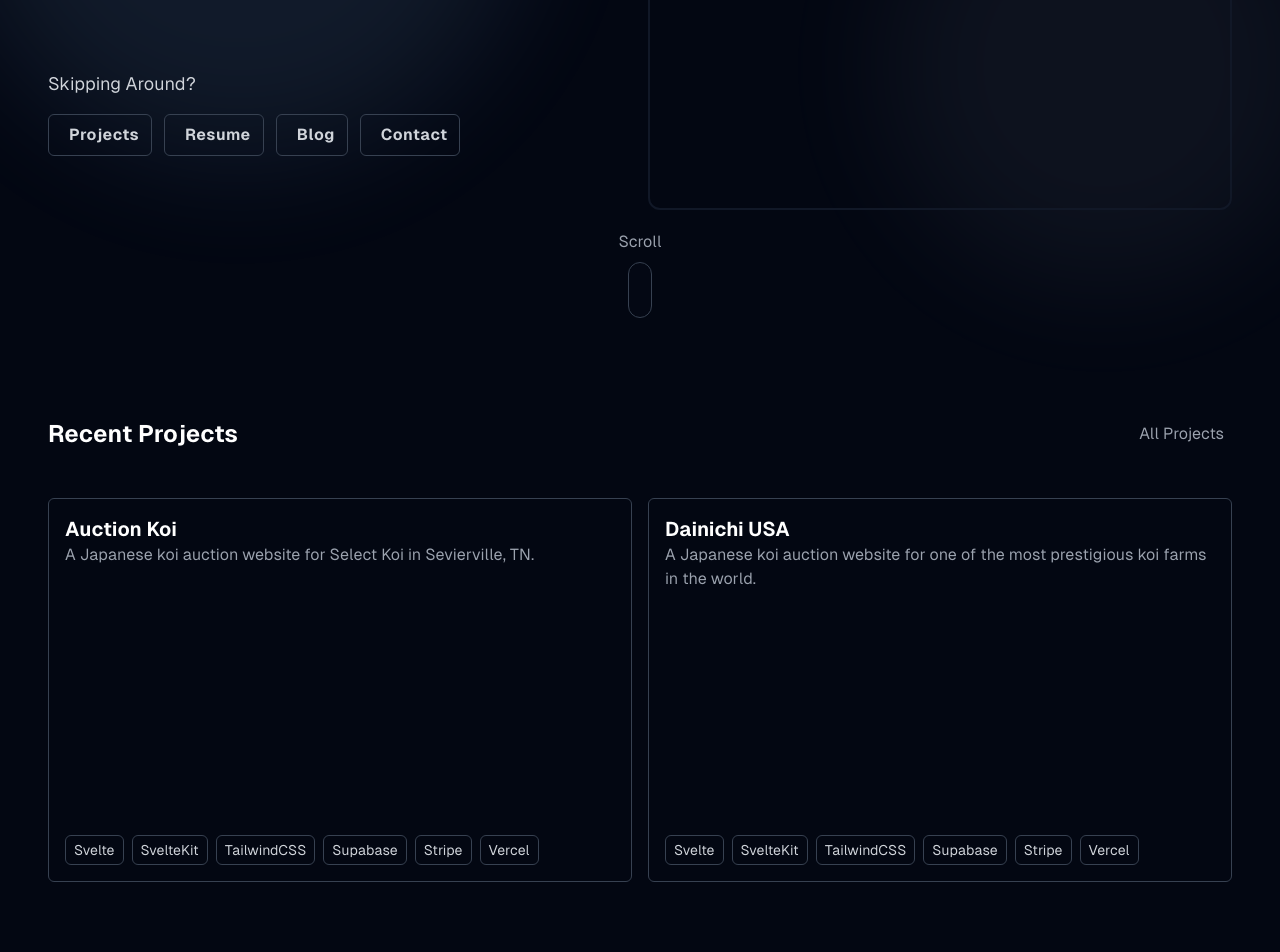
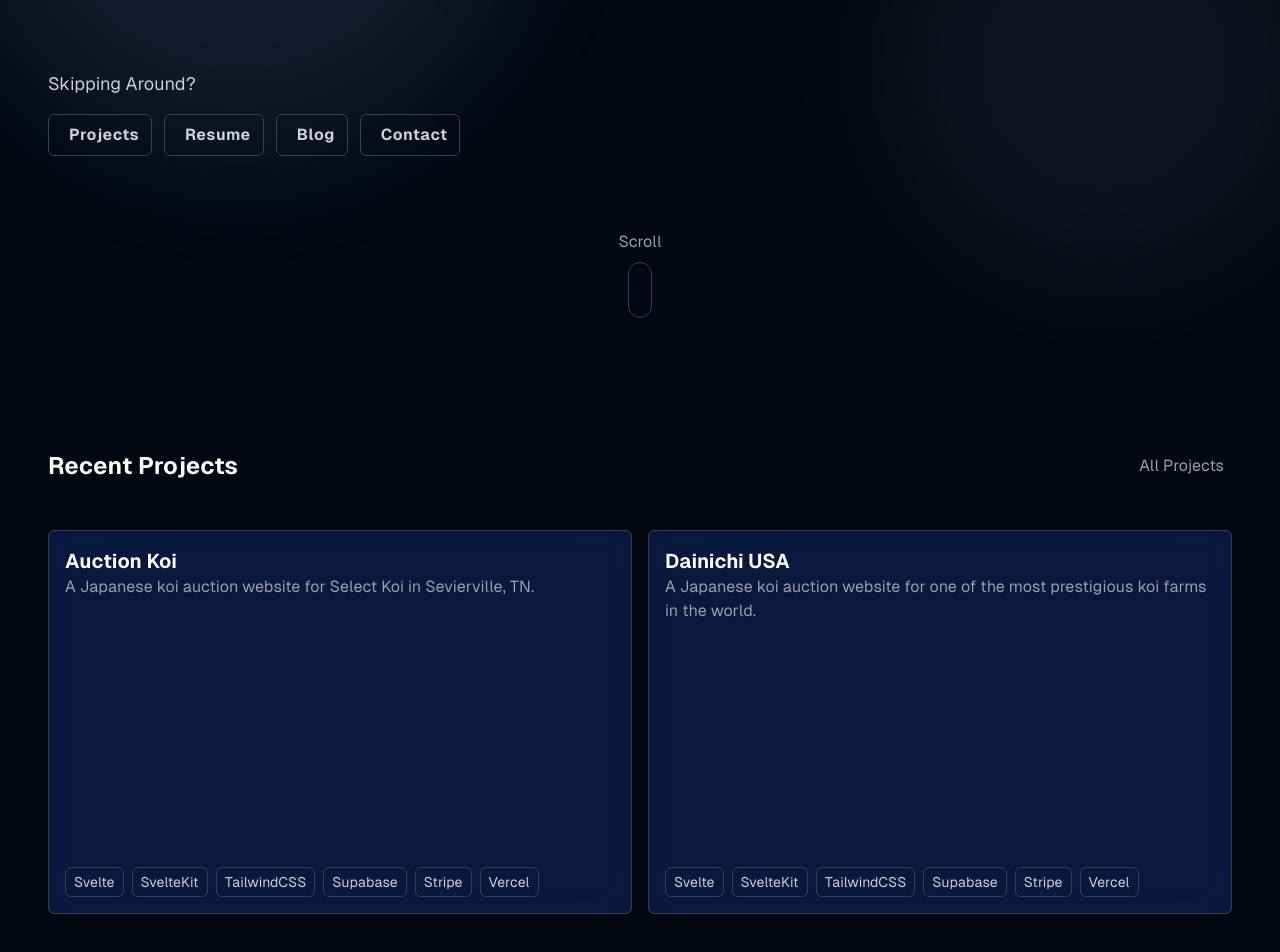
Before and after one commit to thompsonbear/portfolio, a SvelteKit app: page / in a window 1280 px wide. Shown: the part 462-1414 px from the top of the page. Built offline with nearby package versions, Linux system fonts and the light colour scheme; some icons are missing.

Commit message:
3D work and responsive work on projects

```diff
--- a/src/app.html
+++ b/src/app.html
@@ -6,7 +6,7 @@
 		<meta name="viewport" content="width=device-width, initial-scale=1" />
 		%sveltekit.head%
 	</head>
-	<body data-sveltekit-preload-data="hover" class="bg-gray-950 text-white">
+	<body data-sveltekit-preload-data="hover" class="bg-gray-950 text-white overscroll-y-none">
 		<div style="display: contents">%sveltekit.body%</div>
 	</body>
 </html>
--- a/src/lib/components/Header.svelte
+++ b/src/lib/components/Header.svelte
@@ -10,7 +10,7 @@
 	class="flex justify-center h-16 sticky top-0 left-0 backdrop-blur-md w-full z-20 border-b {scrollY !=
 		0 || 'border-opacity-0'} border-gray-800 duration-300 transition-all"
 >
-	<div class="flex justify-between items-center w-full px-12">
+	<div class="flex justify-between items-center w-full px-8 sm:px-12">
 		<a
 			href="/"
 			class="font-semibold text-gray-100 tracking-wide hover:opacity-100 opacity-80 duration-300"
--- a/src/routes/+layout.svelte
+++ b/src/routes/+layout.svelte
@@ -9,23 +9,47 @@
 	let scrollY: number;
 
 	import Header from '$lib/components/Header.svelte';
+
+	import { Canvas } from '@threlte/core';
+	import Scene from './Scene.svelte';
+
+	let body: HTMLElement;
+	let bodyHeight: number;
+
+	function setBodyHeight() {
+		setTimeout(() => {
+			bodyHeight = body.scrollHeight;
+		}, 1000);
+	}
+
+	function setBody(node: HTMLElement) {
+		body = node;
+		setBodyHeight();
+	}
 </script>
 
 <svelte:head>
 	<script src="https://code.iconify.design/iconify-icon/1.0.7/iconify-icon.min.js"></script>
 </svelte:head>
 
-<svelte:window bind:scrollY />
+<svelte:body use:setBody />
+<svelte:window bind:scrollY on:resize={setBodyHeight} />
 
-<div class="w-full flex flex-col items-center">
+<div class="fixed -z-50 h-screen w-screen">
+	<Canvas>
+		<Scene {scrollY} scrollYMax={bodyHeight / 2} />
+	</Canvas>
+</div>
+
+<div class="flex w-full flex-col items-center">
 	<Header {nav_links} />
-	<div class=" flex flex-col w-full lg:px-12 px-8 relative">
-		<div
-			class="fixed top-12 -left-12 rounded-full bg-blue-300 w-[80vw] lg:w-[45vw] aspect-square -z-50 blur-3xl opacity-10"
-		/>
-		<div
-			class="fixed bottom-12 -right-12 rounded-full bg-blue-100 w-[60vw] lg:w-[35vw] aspect-square -z-50 blur-3xl opacity-5"
-		/>
+	<div
+		class="fixed -left-12 top-12 -z-50 aspect-square w-[80vw] rounded-full bg-blue-300 opacity-10 blur-3xl lg:w-[45vw]"
+	/>
+	<div
+		class="fixed -right-12 bottom-12 -z-50 aspect-square w-[60vw] rounded-full bg-blue-100 opacity-5 blur-3xl lg:w-[35vw]"
+	/>
+	<div class=" relative flex w-full max-w-[2000px] flex-col px-8 lg:px-12">
 		<slot />
 	</div>
 </div>
--- a/src/routes/+page.svelte
+++ b/src/routes/+page.svelte
@@ -2,6 +2,8 @@
 	import { onMount } from 'svelte';
 	import type { PageData } from './$types';
 	export let data: PageData;
+
+	import ProjectsScroller from './ProjectsScroller.svelte';
 
 	const { nav_links } = data;
 
@@ -14,13 +16,6 @@
 	onMount(() => {
 		quick_links = nav_links;
 	});
-
-	interface Project {
-		title: string;
-		description: string;
-		tags: string[];
-		href: string;
-	}
 
 	let projects: Project[] = [
 		{
@@ -44,14 +39,14 @@
 <svelte:window bind:scrollY />
 
 <section id="home" class="flex flex-col">
-	<div class="grid lg:grid-cols-2 gap-4 h-[calc(80vh-2rem)]">
+	<div class="grid h-[calc(80vh-2rem)] gap-4 lg:grid-cols-2">
 		<div class="flex flex-col justify-around">
 			<div>
 				<h1 class="text-2xl lg:text-5xl">Hey,</h1>
 
 				<div>
-					<h1 class="text-[9vw] lg:text-[4vw] font-bold whitespace-nowrap">I'm Thompson</h1>
-					<p class="font-light text-gray-400 xl:text-2xl sm:text-base text-sm">
+					<h1 class="whitespace-nowrap text-[9vw] font-bold lg:text-[4vw]">I'm Thompson</h1>
+					<p class="text-sm font-light text-gray-400 sm:text-base xl:text-2xl">
 						Cloud/Systems Engineer and Developer
 					</p>
 				</div>
@@ -59,7 +54,7 @@
 				<a
 					on:click|preventDefault={(e) => scrollIntoView(e)}
 					href="#work"
-					class="bg-blue-600 py-3 px-8 sm:w-fit w-full text-xl font-medium rounded-md grid place-items-center my-12 hover:bg-blue-500 duration-300"
+					class="my-12 grid w-full place-items-center rounded-md bg-blue-600 px-8 py-3 text-xl font-medium duration-300 hover:bg-blue-500 sm:w-fit"
 					>See Work</a
 				>
 			</div>
@@ -70,78 +65,47 @@
 					{#each quick_links as link, i}
 						<a
 							in:fly|global={{ x: 100, duration: 600, delay: i * 50, easing: quartInOut }}
-							class="font-bold flex gap-2 px-3 py-2 h-fit justify-between items-center text-gray-300 tracking-wide rounded-md border border-gray-700 hover:bg-gray-700 hover:text-gray-200 duration-300"
+							class="flex h-fit items-center justify-between gap-2 rounded-md border border-gray-700 px-3 py-2 font-bold tracking-wide text-gray-300 backdrop-blur-xl duration-300 hover:bg-gray-700 hover:text-gray-200"
 							href={link.href}><iconify-icon icon={link.icon} />{link.text}</a
 						>
 					{/each}
 				</div>
 			</div>
 		</div>
-		<div class="lg:grid place-items-center border-2 border-gray-900 hidden font-bold rounded-xl">
-			Hero Image
-		</div>
 	</div>
 	<div
-		class="flex justify-center items-center overflow-clip h-[calc(20vh-2rem)] {scrollY == 0 ||
+		class="flex h-[calc(20vh-2rem)] items-center justify-center overflow-clip {scrollY == 0 ||
 			'opacity-0'} duration-1000"
 	>
 		<a
 			on:click|preventDefault={(e) => scrollIntoView(e)}
 			href="#work"
-			class="flex items-center text-gray-400 flex-col gap-2 group"
+			class="group flex flex-col items-center gap-2 text-gray-400"
 		>
-			<span class="group-hover:text-blue-500 duration-300 pointer-events-none">Scroll</span>
+			<span class="pointer-events-none duration-300 group-hover:text-blue-500">Scroll</span>
 			<div
-				class="h-14 w-6 border border-gray-700 rounded-full flex justify-center relative overflow-clip pointer-events-none"
+				class="pointer-events-none relative flex h-14 w-6 justify-center overflow-clip rounded-full border border-gray-700"
 			>
 				<span
-					class="h-14 pointer-events-none scroll w-6 bg-gray-500 group-hover:bg-blue-500 duration-300 absolute bottom-0 lg:top-0 lg:rounded-b-full left-0 rounded-t-full"
+					class="scroll pointer-events-none absolute bottom-0 left-0 h-14 w-6 rounded-t-full bg-gray-500 duration-300 group-hover:bg-blue-500 lg:top-0 lg:rounded-b-full"
 				/>
 			</div>
 		</a>
 	</div>
 </section>
 
-<section id="work">
-	<div class="h-screen pt-8">
-		<div class="py-12 flex gap-2 sm:flex-row flex-col justify-between sm:items-center">
+<section id="work" class="h-screen pt-16">
+	<div class="flex flex-col justify-between gap-2 py-12 sm:flex-row sm:items-center">
 		<h1 class="text-2xl font-bold">Recent Projects</h1>
 		<a
 			href="/projects"
-				class="flex gap-2 items-center text-gray-400 hover:text-gray-300 duration-300"
+			class="flex items-center gap-2 text-gray-400 duration-300 hover:text-gray-300"
 		>
 			All Projects
 			<iconify-icon icon="mdi:chevron-double-right" height="1.5rem" />
 		</a>
 	</div>
-		<div
-			class="flex flex-nowrap lg:grid gap-4 md:grid-cols-2 w-full overflow-scroll snap-x lg:snap-none lg:overflow-auto hide-scroll-bar"
-		>
-			{#each projects as project}
-				<div class="w-full snap-center">
-					<a
-						class="flex flex-col gap-4 border justify-between border-gray-700 rounded-md p-4 duration-300 lg:w-full w-[65vw] h-96"
-						href={project.href}
-						target="_blank"
-						rel="noopener noreferrer"
-					>
-						<div>
-							<h2 class="text-xl font-bold">{project.title}</h2>
-							<p class="text-gray-400">{project.description}</p>
-						</div>
-
-						<div class="flex flex-wrap gap-2 left-4 bottom-4">
-							{#each project.tags as tag}
-								<span class="border border-gray-700 text-gray-300 px-2 py-1 rounded-md text-sm">
-									{tag}
-								</span>
-							{/each}
-						</div>
-					</a>
-				</div>
-			{/each}
-		</div>
-	</div>
+	<ProjectsScroller {projects} />
 </section>
 
 <style>
--- /dev/null
+++ b/src/routes/ProjectsScroller.svelte
@@ -0,0 +1,31 @@
+<script lang="ts">
+	export let projects: Project[];
+</script>
+
+<div
+	class="hide-scroll-bar absolute left-0 flex w-screen snap-x flex-nowrap gap-4 overflow-scroll md:grid-cols-2 lg:relative lg:grid lg:w-full lg:snap-none lg:overflow-auto"
+>
+	{#each projects as project}
+		<div class="w-full snap-center first:ml-8 last:mr-8 lg:first:ml-0 lg:last:mr-0">
+			<a
+				class="flex h-96 w-[65vw] flex-col justify-between gap-4 rounded-md border border-gray-700 bg-blue-600 bg-opacity-20 p-4 backdrop-blur-xl duration-300 lg:w-full"
+				href={project.href}
+				target="_blank"
+				rel="noopener noreferrer"
+			>
+				<div>
+					<h2 class="text-xl font-bold">{project.title}</h2>
+					<p class="text-gray-400">{project.description}</p>
+				</div>
+
+				<div class="bottom-4 left-4 flex flex-wrap gap-2">
+					{#each project.tags as tag}
+						<span class="rounded-md border border-gray-700 px-2 py-1 text-sm text-gray-300">
+							{tag}
+						</span>
+					{/each}
+				</div>
+			</a>
+		</div>
+	{/each}
+</div>
--- /dev/null
+++ b/src/routes/Scene.svelte
@@ -0,0 +1,48 @@
+<script lang="ts">
+	export let scrollY: number = 0;
+	export let scrollYMax: number;
+	import { T, useTask } from '@threlte/core';
+
+	let rotation = {
+		x: 0,
+		y: 0
+	};
+
+	useTask((delta) => {
+		rotation.y += delta / 10;
+		rotation.x += delta / 10;
+	});
+
+	$: {
+		if (scrollY > 0) {
+			rotation.x = scrollY / 1000;
+		}
+	}
+
+	let scrollPercent = 0;
+
+	$: scrollPercent = scrollY / scrollYMax;
+</script>
+
+<T.PerspectiveCamera makeDefault position={[-0.8, 0.7, 3.5]} lookAt.y={0} />
+<T.AmbientLight intensity={0.5} />
+<T.DirectionalLight intensity={1} position={[0, 0, 5]} />
+
+<T.Mesh position.y={1} rotation.y={rotation.y} rotation.x={rotation.x}>
+	<T.OctahedronGeometry args={[1, 3, 1]} />
+	<T.MeshBasicMaterial wireframe color="white" transparent opacity={0.5 - scrollPercent / 5} />
+	<T.Points>
+		<T.OctahedronGeometry args={[1, 3, 1]} />
+		<T.PointsMaterial
+			color="white"
+			size={0.02 + scrollPercent / 50}
+			transparent
+			opacity={0.5 - scrollPercent / 5}
+		/>
+	</T.Points>
+</T.Mesh>
+
+<T.Mesh position.y={1} rotation.y={rotation.y} rotation.x={rotation.x}>
+	<T.OctahedronGeometry args={[1, 3, 1]} />
+	<T.MeshStandardMaterial color="#2563eb" transparent opacity={0.8 - scrollPercent} />
+</T.Mesh>
```
Also changed, not shown: package.json (+8 -3 lines), src/ambient.d.ts (+7 -0 lines), 2 other files (tests, documents, lock files or other folders). Lines whose indentation alone changed are shown as unchanged.
